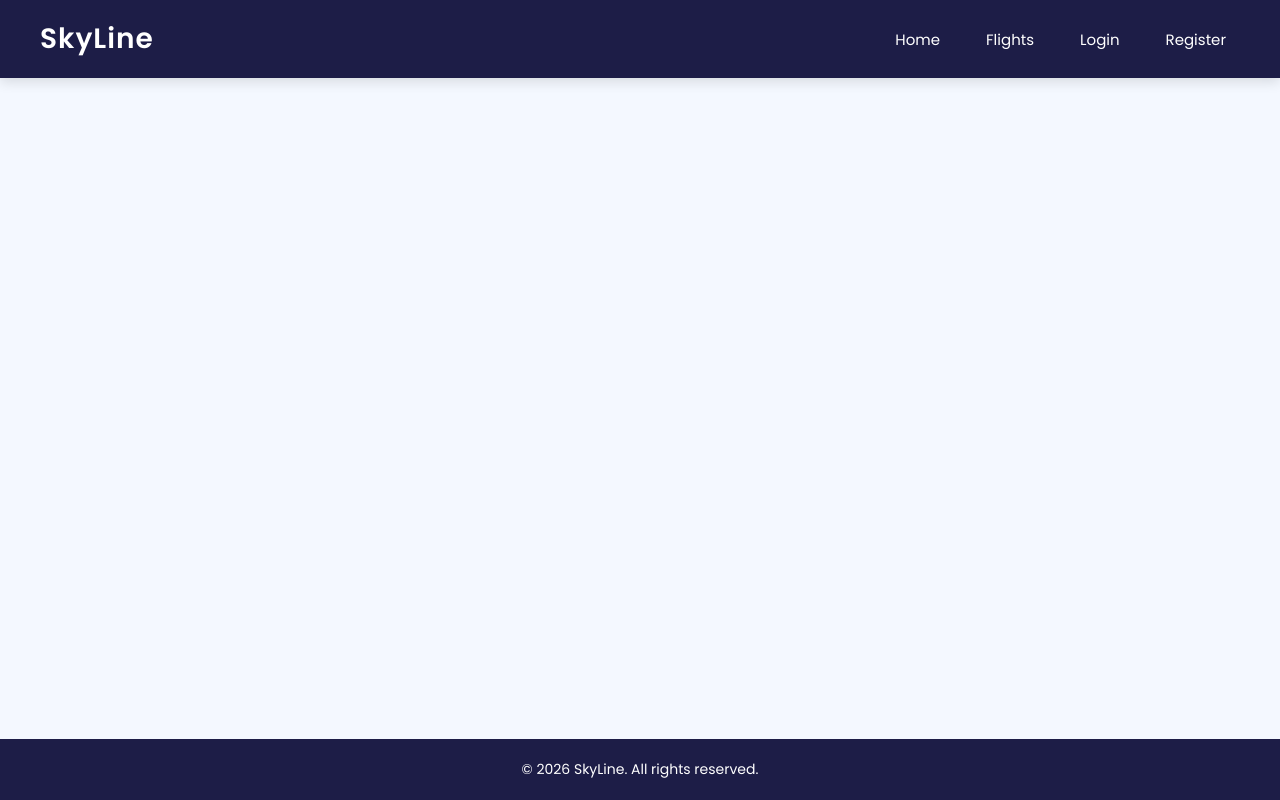
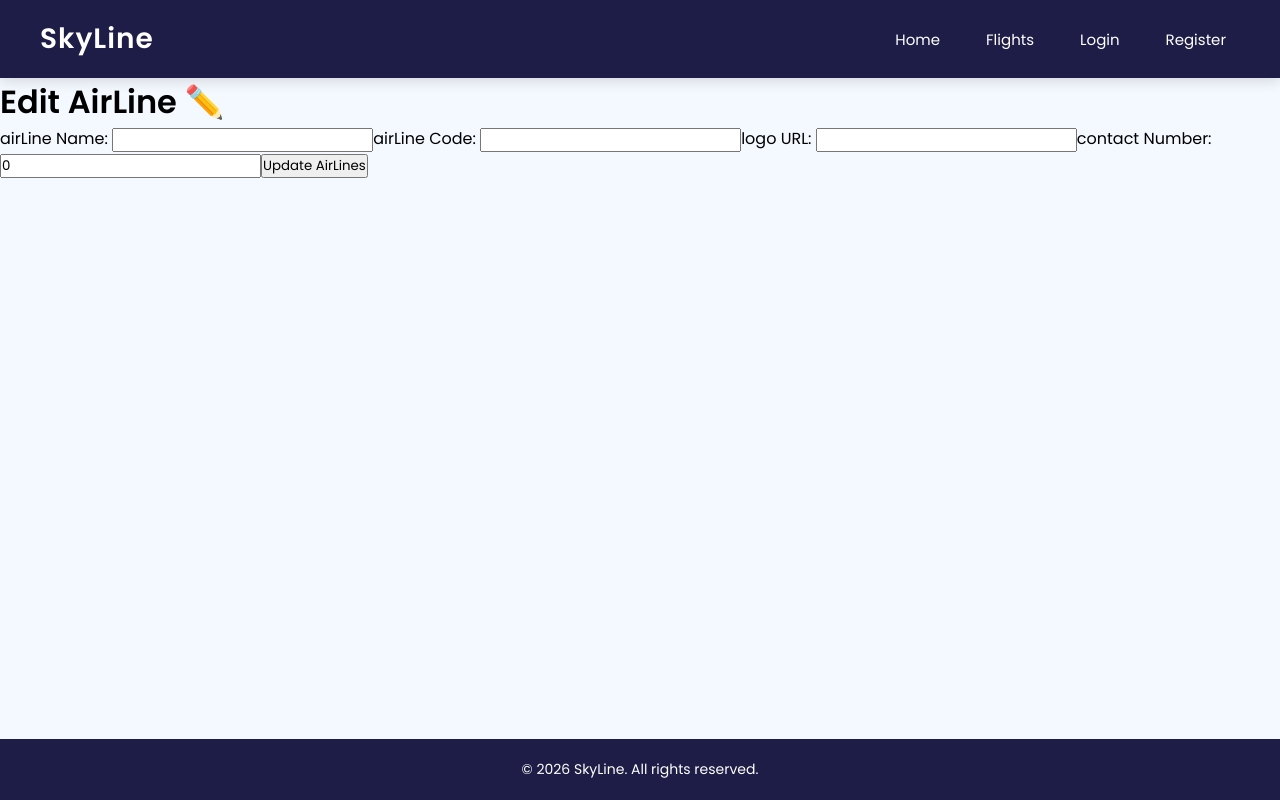
Before and after one commit to imryms/SkyLine, a React (Vite) app: page /edit-airLine/1 in a window 1280 px wide. Built offline with nearby package versions, Linux system fonts and the light colour scheme; no server answers.

Commit message:
creat editAirLine page

```diff
--- a/src/App.jsx
+++ b/src/App.jsx
@@ -23,6 +23,7 @@ import { Navigate } from 'react-router-dom'
 import ManageFlights from './pages/adminPages/MangeFlights'
 import ManageAirLines from './pages/adminPages/ManageAirLines'
 import EditFlight from './pages/adminPages/EditFlight'
+import EditAirLine from './pages/adminPages/EditAirLine'
 
 function App() {
   const [user, setUser]=useState(null)
@@ -94,6 +95,7 @@ function App() {
         <Route path="/edit-flight/:id" element={<EditFlight flights={flights} setFlights={setFlights} />} />
         <Route path="/manage-airLines" element={<ManageAirLines  airLines={airLines}  setAirLines={setAirLines}/>} />
         <Route path="/add-airLine" element={<AirLineForm airLines={airLines} setFlights={setAirLines}/>} />
+        <Route path="/edit-airLine/:id" element={<EditAirLine airLines={airLines} setAirLines={setAirLines} />} />
         <Route path="/booking/:id" element={<Booking />} />
       </Routes>
       </main>
--- /dev/null
+++ b/src/pages/adminPages/EditAirLine.jsx
@@ -0,0 +1,103 @@
+import { useEffect, useState } from "react"
+import {useParams, useNavigate} from "react-router-dom"
+import axios from "axios"
+
+const EditAirLine =({ airLines, setAirLines }) => {
+  const {id} = useParams()
+  const navigate = useNavigate()
+  const API_URL = import.meta.env.VITE_API_URL
+
+  const [formData, setFormData] = useState({
+    airLineName:"",
+    airLineCode: "",
+    logoURL:"",
+    contactNumber:0
+  })
+
+  useEffect(()=>{
+    const fetchAirLine = async()=>{
+      try {
+        const res = await axios.get (`${import.meta.env.VITE_API_URL}/airLine/${id}`)
+        const airLineData = res.data
+        console.log(airLineData)
+
+        setFormData({
+          airLineName:airLineData.airLineName,
+          airLineCode:airLineData.airLineCode,
+          logoURL:airLineData.logoURL,
+          contactNumber:airLineData.contactNumber
+        })
+      }catch(error){
+        console.error("Error finding airLine to edit:", error)
+      }
+    }
+    fetchAirLine()
+  },[id])
+
+
+  const handleChange = (event) =>{
+    const {name, value, type, checked} = event.target
+    setFormData({ ...formData, [name]: type === 'checkbox' ? checked : value})
+  }
+
+  const handleSubmit = async (event) =>{
+    event.preventDefault()
+    try {
+      const res = await axios.put(`${API_URL}/airLine/${id}`, formData)
+
+      const updateAirLines = airLines.map(airLine => airLine._id
+        === id ? res.data :airLine)
+        setAirLines(updateAirLines)
+
+        alert("airLine updated Successfully!")
+        navigate('/manage-airLines')
+    } catch (error) {
+      console.error("Error updating airLine:", error)
+    }
+  }
+
+  return(
+    <div className="AirLines">
+      <form className="AirLines-form" onSubmit={handleSubmit}>
+        <h1>Edit AirLine ✏️</h1>
+
+        <label>airLine Name: </label>
+        <input
+        type="text"
+        name="airLineName"
+        onChange={handleChange}
+        value={formData.airLineName}
+        autoComplete="off"/>
+
+        <label>airLine Code: </label>
+        <input
+        type="text"
+        name="airLineCode"
+        onChange={handleChange}
+        value={formData.airLineCode}
+        autoComplete="off"/>
+
+        <label>logo URL: </label>
+        <input
+        type="text"
+        name="logoURL"
+        onChange={handleChange}
+        value={formData.logoURL}
+        autoComplete="off"/>
+
+        <label>contact Number: </label>
+        <input
+        type="number"
+        name="contactNumber"
+        onChange={handleChange}
+        value={formData.contactNumber}
+        autoComplete="off"/>
+
+
+        <button type="submit">Update AirLines</button>
+      </form>
+    </div>
+  )
+}
+
+export default EditAirLine
--- a/src/pages/adminPages/EditFlight.jsx
+++ b/src/pages/adminPages/EditFlight.jsx
@@ -28,7 +28,6 @@ const EditFlight =({ flights, setFlights }) => {
         const flightData = res.data
         console.log(flightData)
 
-        // comp
         const formattedDate = flightData.flightDate ? new Date(flightData.flightDate).toISOString().split('T')[0] : ""
 
         setFormData({
```
